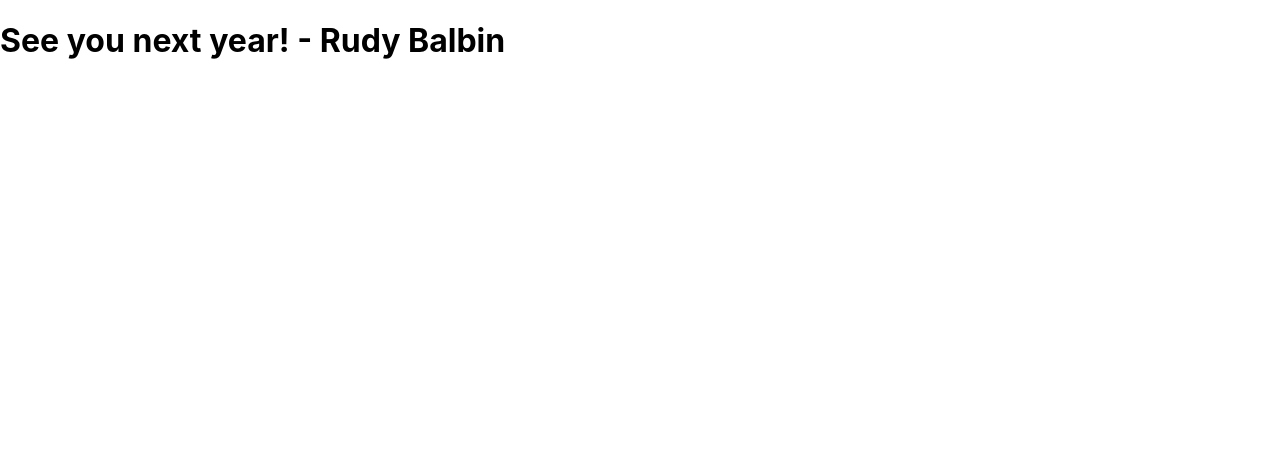
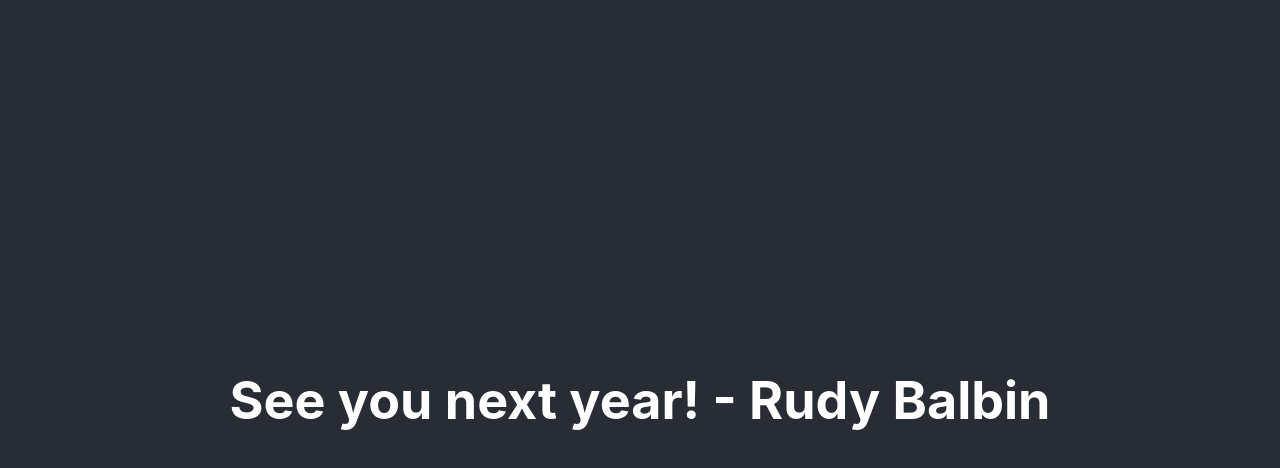
Before and after one commit to kyahAndoy/alert-system, a React (Create React App) app: page / in a window 1280 px wide. Shown: the top 468 px of the page. Built offline with nearby package versions, Linux system fonts and the light colour scheme.

Commit message:
fourth commit

```diff
--- a/src/App.js
+++ b/src/App.js
@@ -4,23 +4,12 @@ import './App.css';
 
 function App() {
   return (
-    // <div className="App">
-    //   <header className="App-header">
-    //     <img src={logo} className="App-logo" alt="logo" />
-    //     <p>
-    //       Edit <code>src/App.js</code> and save to reload.
-    //     </p>
-    //     <a
-    //       className="App-link"
-    //       href="https://reactjs.org"
-    //       target="_blank"
-    //       rel="noopener noreferrer"
-    //     >
-    //       Learn React
-    //     </a>
-    //   </header>
-    // </div>
-    <div><h1>See you next year! - Rudy Balbin</h1></div>
+    <div className="App">
+      <header className="App-header">
+      <h1>See you next year! - Rudy Balbin</h1>
+      </header>
+    </div>
+
   );
 }
 
```
